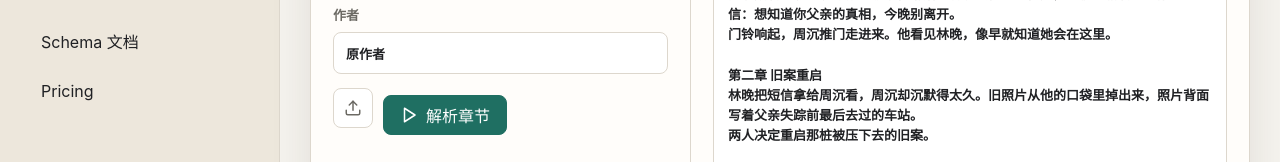
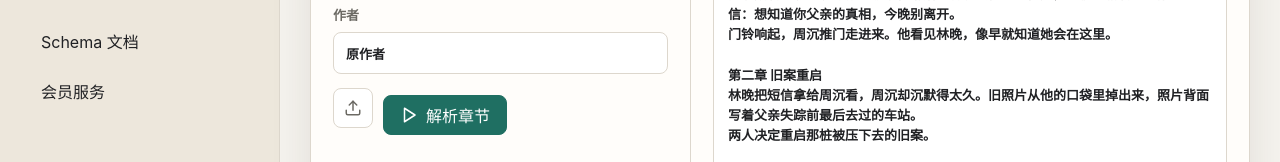
Before and after one commit to loveyouin20000-collab/ScriptForge, a Next.js app: page / in a window 1280 px wide. Shown: the part 240-402 px from the top of the page. Built offline with nearby package versions, Linux system fonts and the light colour scheme.

Commit message:
fix: rename pricing to membership

```diff
--- a/app/page.tsx
+++ b/app/page.tsx
@@ -246,7 +246,7 @@
     <div className="pricingPage">
       <section className="pricingHero">
         <div>
-          <p className="eyebrow">Pricing</p>
+          <p className="eyebrow">会员服务</p>
           <h2>按生成次数付费，先验证再扩展</h2>
           <p>
             ScriptForge 的计费围绕真实 AI 生成消耗设计。免费版用于验证流程，Pro 版面向持续改编和团队生产，
@@ -498,7 +498,7 @@
               ["chapters", "章节解析"],
               ["result", "改编结果"],
               ["schema", "Schema 文档"],
-              ["pricing", "Pricing"]
+              ["pricing", "会员服务"]
             ].map(([id, label]) => (
               <button
                 key={id}
```
Also changed, not shown: 1 other file (tests, documents, lock files or other folders).
